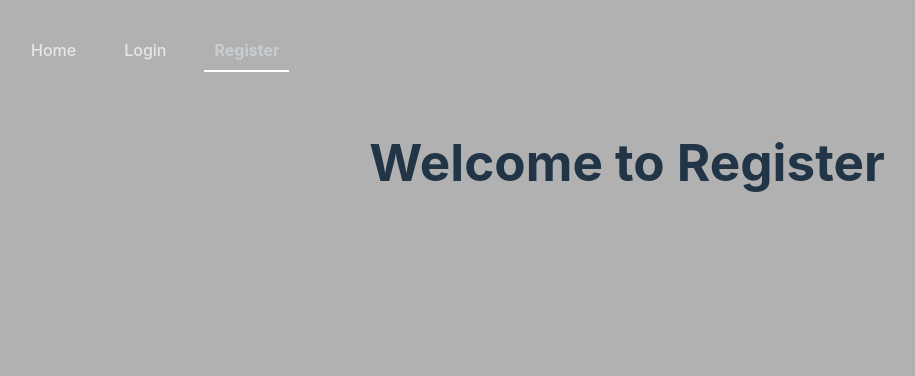
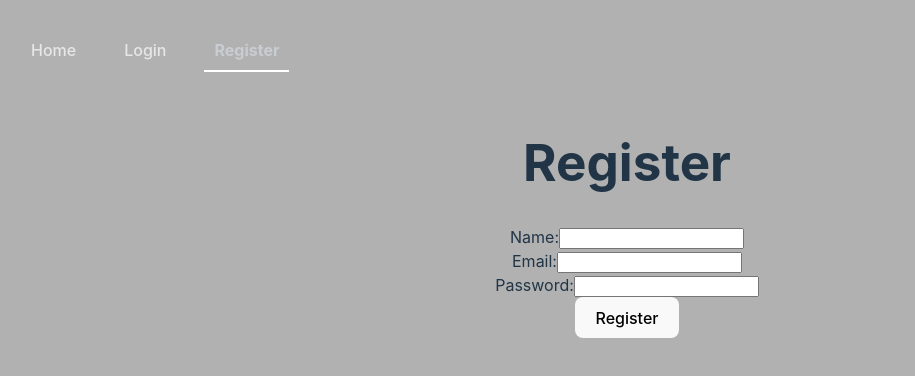
Before and after one commit to KevinTran99/KCoin, a React (Vite) app in the folder KCoin-Client/: page /register in a window 1280 px wide. Shown: the top 376 px of the page, without its empty margins (13-928 px from the left). Built offline with nearby package versions, Linux system fonts and the light colour scheme; no server answers.

Commit message:
Set up login and registration pages with form handling and functionality

```diff
--- a/KCoin-Client/src/pages/Login.jsx
+++ b/KCoin-Client/src/pages/Login.jsx
@@ -1,3 +1,65 @@
+import { useState } from 'react';
+import { useNavigate } from 'react-router-dom';
+import api from '../api';
+
 export const Login = () => {
-  return <h1>Welcome to Login</h1>;
+  const [email, setEmail] = useState('');
+  const [password, setPassword] = useState('');
+  const [error, setError] = useState(null);
+  const [success, setSuccess] = useState(null);
+  const navigate = useNavigate();
+
+  const handleSubmit = async (e) => {
+    e.preventDefault();
+
+    try {
+      const response = await api.post('/api/v1/auth/login', {
+        email,
+        password,
+      });
+
+      setSuccess('Login successful! Redirecting...');
+      setError(null);
+
+      localStorage.setItem('token', response.data.token);
+
+      setTimeout(() => {
+        navigate('/');
+      }, 2000);
+    } catch (err) {
+      setError(err.response?.data?.error || 'Login failed');
+      setSuccess(null);
+    }
+  };
+
+  return (
+    <div>
+      <h1>Login</h1>
+      <form onSubmit={handleSubmit}>
+        <div>
+          <label htmlFor="email">Email:</label>
+          <input
+            type="email"
+            id="email"
+            value={email}
+            onChange={(e) => setEmail(e.target.value)}
+            required
+          />
+        </div>
+        <div>
+          <label htmlFor="password">Password:</label>
+          <input
+            type="password"
+            id="password"
+            value={password}
+            onChange={(e) => setPassword(e.target.value)}
+            required
+          />
+        </div>
+        <button type="submit">Login</button>
+      </form>
+      {error && <p style={{ color: 'red' }}>{error}</p>}
+      {success && <p style={{ color: 'green' }}>{success}</p>}
+    </div>
+  );
 };
--- a/KCoin-Client/src/pages/Register.jsx
+++ b/KCoin-Client/src/pages/Register.jsx
@@ -1,3 +1,75 @@
+import { useState } from 'react';
+import { useNavigate } from 'react-router-dom';
+import axios from '../api';
+
 export const Register = () => {
-  return <h1>Welcome to Register</h1>;
+  const [name, setName] = useState('');
+  const [email, setEmail] = useState('');
+  const [password, setPassword] = useState('');
+  const [error, setError] = useState(null);
+  const [success, setSuccess] = useState(null);
+  const navigate = useNavigate();
+
+  const handleSubmit = async (e) => {
+    e.preventDefault();
+
+    try {
+      const response = await axios.post('/api/v1/auth/register', {
+        name,
+        email,
+        password,
+      });
+
+      setSuccess('Registration successful! Redirecting to login...');
+      setError(null);
+
+      setTimeout(() => {
+        navigate('/login');
+      }, 2000);
+    } catch (err) {
+      setError(err.response?.data?.error || 'Registration failed');
+      setSuccess(null);
+    }
+  };
+
+  return (
+    <div>
+      <h1>Register</h1>
+      <form onSubmit={handleSubmit}>
+        <div>
+          <label htmlFor="name">Name:</label>
+          <input
+            type="text"
+            id="name"
+            value={name}
+            onChange={(e) => setName(e.target.value)}
+            required
+          />
+        </div>
+        <div>
+          <label htmlFor="email">Email:</label>
+          <input
+            type="email"
+            id="email"
+            value={email}
+            onChange={(e) => setEmail(e.target.value)}
+            required
+          />
+        </div>
+        <div>
+          <label htmlFor="password">Password:</label>
+          <input
+            type="password"
+            id="password"
+            value={password}
+            onChange={(e) => setPassword(e.target.value)}
+            required
+          />
+        </div>
+        <button type="submit">Register</button>
+      </form>
+      {error && <p style={{ color: 'red' }}>{error}</p>}
+      {success && <p style={{ color: 'green' }}>{success}</p>}
+    </div>
+  );
 };
```
